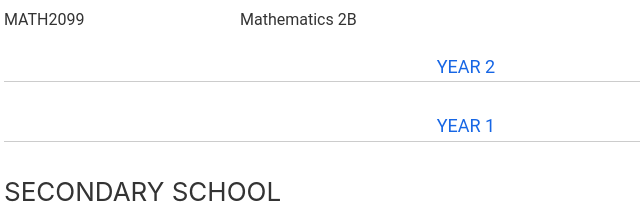
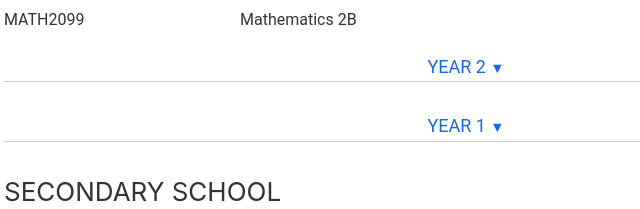
Before and after one commit to MattPhillips1/Personal-Website, a Gatsby site: page /education in a window 1280 px wide. Shown: the part 828-1037 px from the top of the page, 302-942 px from the left. Built offline with nearby package versions, Linux system fonts and the light colour scheme; Gatsby itself is replaced by a stand-in of ours.

Commit message:
Give arrow for UX enhanvement

```diff
--- a/src/pages/education.js
+++ b/src/pages/education.js
@@ -69,13 +69,17 @@ class EducationPage extends React.Component {
               makeYear(courses['third'])
             }
             <TableHeader start={1} end={4}>
-              <span onClick={this.hideTwo} style={{cursor: 'pointer'}}>Year 2</span>
+              <span onClick={this.hideTwo} style={{cursor: 'pointer'}}>
+                Year 2 <small>{this.state.hideTwo ? '▼' : '▲'}</small>
+              </span>
             </TableHeader>
             {
               this.state.hideTwo ? null : makeYear(courses['second'])
             }
             <TableHeader start={1} end={4}>
-              <span onClick={this.hideOne} style={{cursor: 'pointer'}}>Year 1</span>
+              <span onClick={this.hideOne} style={{cursor: 'pointer'}}>
+                Year 1 <small>{this.state.hideOne ? '▼' : '▲'}</small>
+              </span>
             </TableHeader>
               {
                 this.state.hideOne ? null : makeYear(courses['first'])
```
